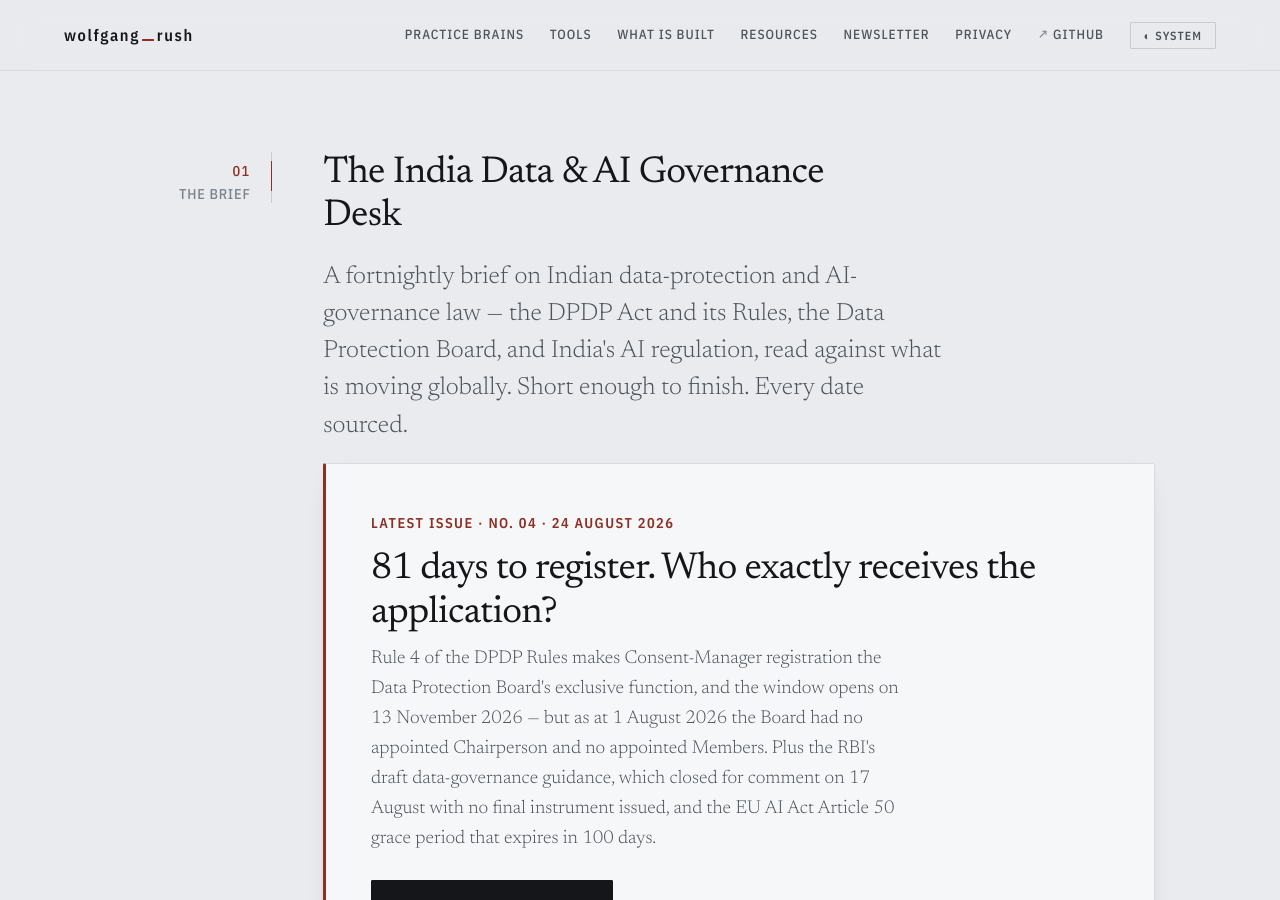
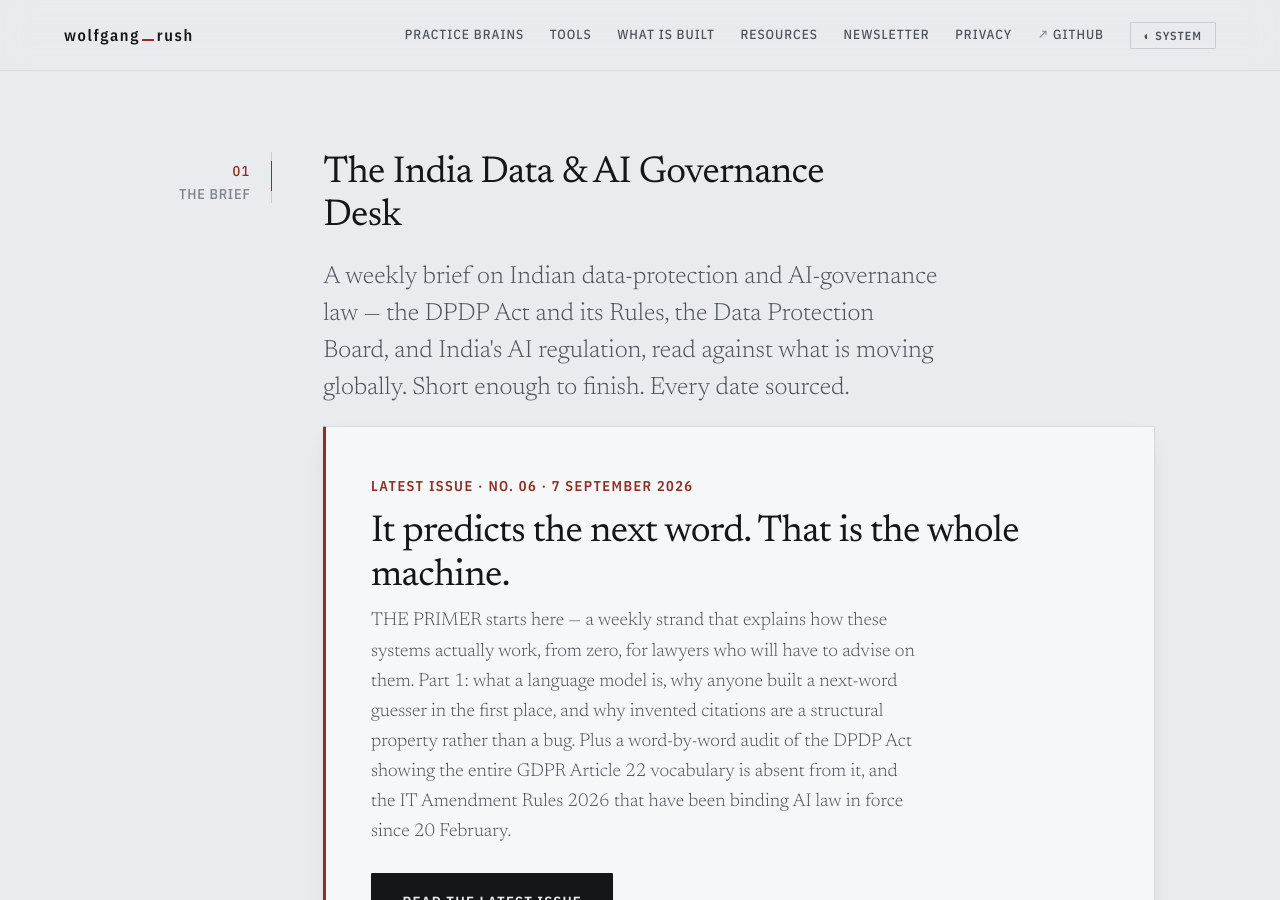
Before and after one commit to Wolfgangrush/Wolfgangrush.github.io, a Jekyll site: the page built from newsletter/index.md, in a window 1280 px wide and 900 px high. Built offline with Jekyll 4.4.1, drawn with Linux system fonts in a browser that asks for light colours; some of the changed text lies outside the part shown.

Commit message:
The Primer starts: Part 1, and the site says weekly because it is
New document in Resources: "The Primer, Part 1 — It predicts the next word.
That is the whole machine." (8pp A4, current as at 7 September 2026). What a
language model is, why anyone built a next-word guesser in the first place, why
a real citation and an invented one are indistinguishable to the mechanism, and
what the DPDP Act, 2023 has to say about any of it. Every term — language model,
token, string, parameters — is defined on the page at first use. Five diagrams,
including a word-by-word audit of the Act showing the entire GDPR Article 22
vocabulary is absent from it.

Newsletter data: adds issue 06, and backfills issue 05, which was sent on
31 August and had never been added here.

Cadence: fortnightly -> weekly across _config.yml, the homepage and the
newsletter page. This is not a new promise. The last three issues shipped 6, 7
and 7 days apart; the site was understating what was already happening.

Resources section 03 becomes three documents, newest first.

```diff
--- a/_config.yml
+++ b/_config.yml
@@ -1,6 +1,6 @@
 title: wolfgang_rush
 description: >-
-  Local-first legal software for practitioners in eight jurisdictions, and a fortnightly
+  Local-first legal software for practitioners in eight jurisdictions, and a weekly
   brief on Indian data-protection and AI-governance law. Free, open source, and nothing
   runs on the Publisher's servers.
 url: https://wolfgangrush.github.io
--- a/_data/newsletters.yml
+++ b/_data/newsletters.yml
@@ -9,6 +9,30 @@
 #     date: 2026-09-01          # yyyy-mm-dd
 #     url: "https://buttondown.com/the_desk/archive/…/"
 #     summary: "One or two sentences. Plain English. What a reader gets."
+
+- number: "06"
+  title: "It predicts the next word. That is the whole machine."
+  date: 2026-09-07
+  url: "https://buttondown.com/the_desk/archive/it-predicts-the-next-word-that-is-the-whole/"
+  platform: Buttondown
+  summary: >-
+    THE PRIMER starts here — a weekly strand that explains how these systems actually
+    work, from zero, for lawyers who will have to advise on them. Part 1: what a language
+    model is, why anyone built a next-word guesser in the first place, and why invented
+    citations are a structural property rather than a bug. Plus a word-by-word audit of
+    the DPDP Act showing the entire GDPR Article 22 vocabulary is absent from it, and the
+    IT Amendment Rules 2026 that have been binding AI law in force since 20 February.
+
+- number: "05"
+  title: "No country is restricted. Your data still cannot leave."
+  date: 2026-08-31
+  url: "https://buttondown.com/the_desk/archive/no-country-is-restricted-your-data-still-cannot/"
+  platform: Buttondown
+  summary: >-
+    India did not build a transfer mechanism, and that is the point. Section 16 uses a
+    blacklist — transfer is permitted unless the Central Government restricts a
+    destination — rather than the GDPR's whitelist and adequacy model, and no country has
+    been notified. What actually binds an Indian company's data exports today, ranked.
 
 - number: "04"
   title: "81 days to register. Who exactly receives the application?"
--- a/newsletter/index.md
+++ b/newsletter/index.md
@@ -1,7 +1,7 @@
 ---
 layout: default
 title: The India Data & AI Governance Desk
-description: A fortnightly brief on Indian data-protection and AI-governance law — the DPDP Act and Rules, the Data Protection Board, and India's AI regulation, read against what is moving globally. Every date sourced.
+description: A weekly brief on Indian data-protection and AI-governance law — the DPDP Act and Rules, the Data Protection Board, and India's AI regulation, read against what is moving globally. Every date sourced.
 ---
 
 {% assign latest = site.data.newsletters | first %}
@@ -11,7 +11,7 @@
   <p class="note"><span class="n">01</span>The brief</p>
   <div>
     <h2>The India Data &amp; AI Governance Desk</h2>
-    <p class="lede">A fortnightly brief on Indian data-protection and AI-governance law — the DPDP
+    <p class="lede">A weekly brief on Indian data-protection and AI-governance law — the DPDP
     Act and its Rules, the Data Protection Board, and India's AI regulation, read against what is
     moving globally. Short enough to finish. Every date sourced.</p>
 
@@ -32,7 +32,7 @@
   <p class="note"><span class="n">02</span>By email</p>
   <div>
     <h2>Get it in your inbox</h2>
-    <p>Fortnightly. No charge, no paywall, and every issue stays permanently readable on the web
+    <p>Weekly. No charge, no paywall, and every issue stays permanently readable on the web
     whether you subscribe or not — so you can forward a link to a client or a colleague and it will
     simply open.</p>
 
--- a/resources/index.md
+++ b/resources/index.md
@@ -36,12 +36,34 @@
 <div class="mg">
   <p class="note"><span class="n">03</span>The documents</p>
   <div>
-    <h2>Two sheets, both free, both current</h2>
+    <h2>Three documents, all free, all current</h2>
     <p class="lede">Newest first. Each one is a static PDF — open it in the browser, or save the file.
     No email required, and nothing on this page collects anything from you.</p>
 
     <div class="latest-box">
-      <span class="tag">New · PDF · 5 pages · current as at 2 September 2026</span>
+      <span class="tag">New · PDF · 8 pages · current as at 7 September 2026</span>
+      <h3 class="latest-title">The Primer, Part 1 — It predicts the next word. That is the whole machine.</h3>
+      <p class="latest-summary">The first part of a weekly strand explaining how these systems
+      actually work, from zero, for lawyers who will have to advise on them. What a language model
+      is, why anyone built a next-word guesser in the first place, why a real citation and an
+      invented one are indistinguishable to the mechanism, and what the Digital Personal Data
+      Protection Act, 2023 has to say about any of it. Every term is defined on the page. Includes a
+      word-by-word audit of the Act showing that the entire GDPR Article 22 vocabulary is absent
+      from it.</p>
+      <p class="latest-cta">
+        <a class="btn btn-primary btn-lg"
+           href="{{ '/assets/The-Primer-Part-01-2026-09-07.pdf' | relative_url }}"
+           target="_blank" rel="noopener">Open The Primer, Part 1 (PDF, 8 pages)</a>
+      </p>
+      <p class="muted small">
+        Or <a class="link"
+           href="{{ '/assets/The-Primer-Part-01-2026-09-07.pdf' | relative_url }}"
+           download="The-Primer-Part-01-2026-09-07.pdf">save the file (PDF, 685&nbsp;KB)</a>.
+      </p>
+    </div>
+
+    <div class="latest-box" style="margin-top:2rem">
+      <span class="tag">PDF · 5 pages · current as at 2 September 2026</span>
       <h3 class="latest-title">Where can your data actually go? — a cross-border sheet for Indian companies</h3>
       <p class="latest-summary">What the DPDP framework does on cross-border transfer, what it does
       not do, and what is actually constraining an Indian company's data exports today. The text of
```
Also changed, not shown: index.md (+3 -3 lines), 1 other file.
